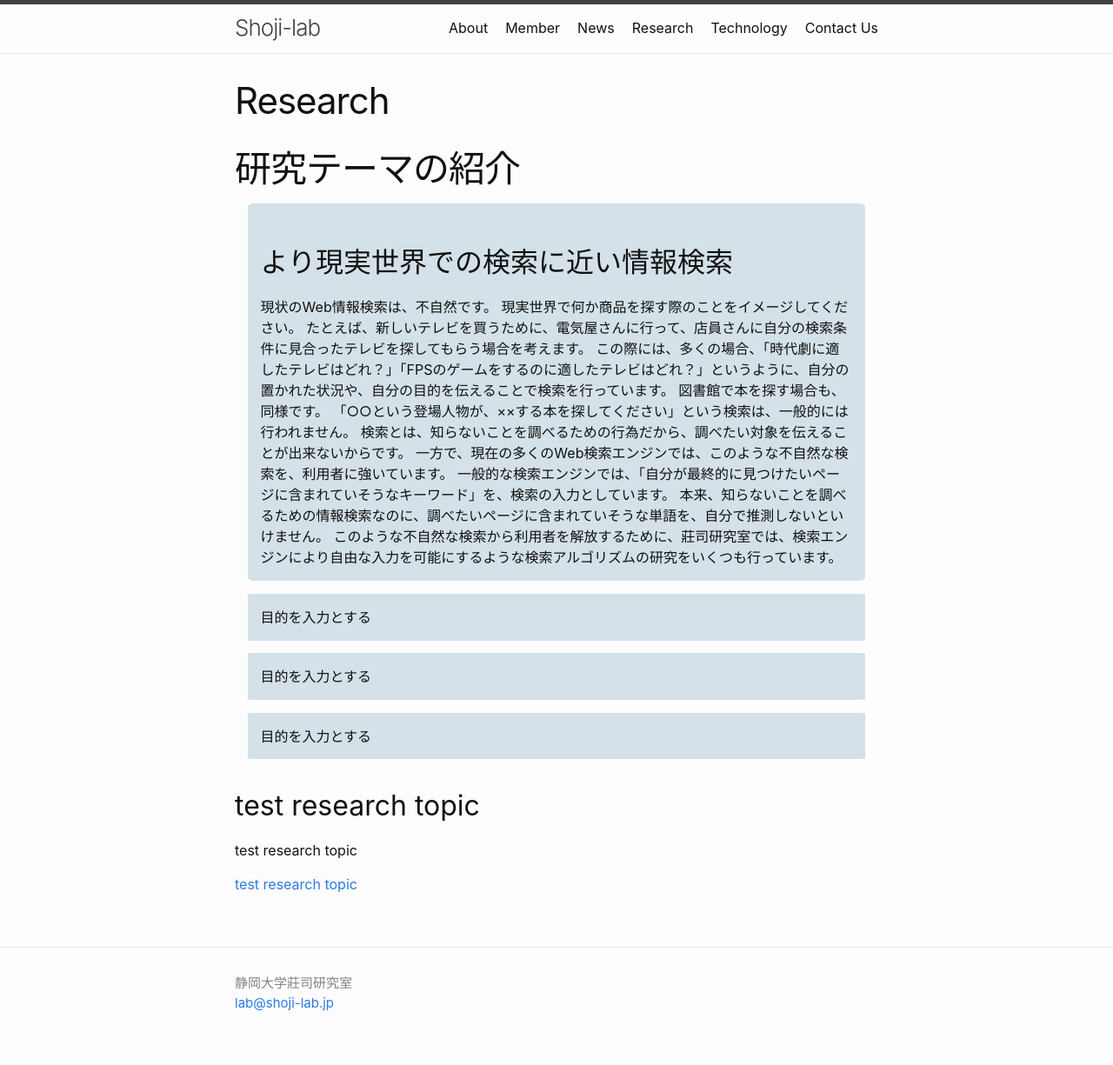
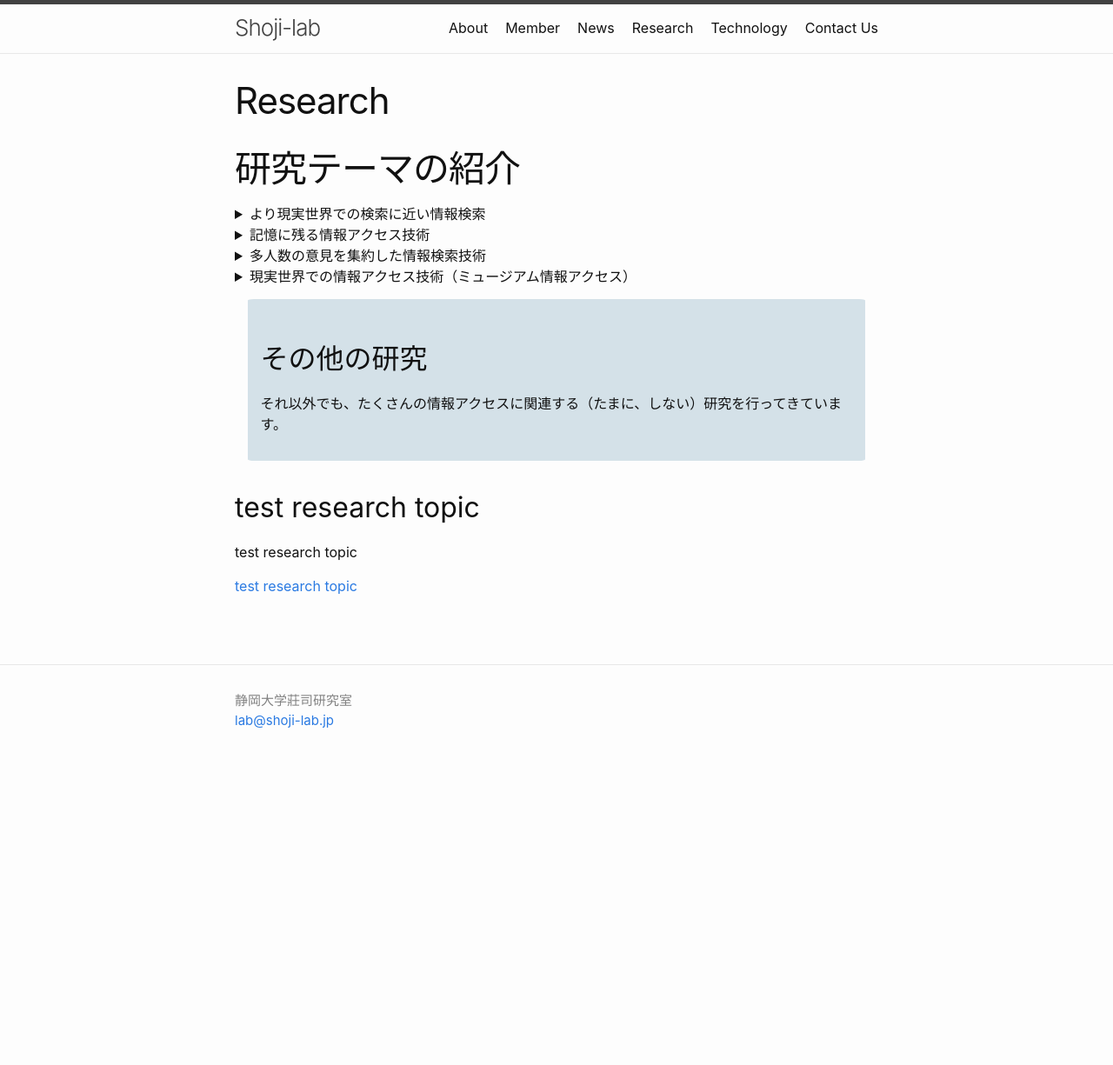
Before and after one commit to shoji-lab/shoji-lab.github.io, a Jekyll site: the page built from research.md, in a window 1280 px wide. Shown: the whole page at 87% size. Built offline with Jekyll 4.4.1, drawn with Linux system fonts in a browser that asks for light colours; after the commit the page ends 900 px from its top, so only the background shows below that; some of the changed lines change nothing that is shown.

Commit message:
add research.md content

```diff
--- a/research.md
+++ b/research.md
@@ -11,43 +11,114 @@
         padding: 2%;
         margin: 2%;
     }
+
+    summary {
+        cursor: pointer;
+    }
+
+    summary::-webkit-details-marker {
+        display: none;
+    }
+
 </style>
 
 <h1>研究テーマの紹介</h1>
 
+<details>
+<summary>より現実世界での検索に近い情報検索</summary>
 <div class=topic>
-    <h2>より現実世界での検索に近い情報検索</h2>
+<p><strong>現状のWeb情報検索は、不自然です。</strong></p>
 
-    現状のWeb情報検索は、不自然です。
+<p>現実世界で何か商品を探す際のことをイメージしてください。
+たとえば、新しいテレビを買うために、電気屋さんに行って、店員さんに自分の検索条件に見合ったテレビを探してもらう場合を考えます。
+この際には、多くの場合、「時代劇に適したテレビはどれ？」、「FPSのゲームに最適なテレビはどれ？」というように、自分の置かれた状況や、自分の目的を伝えることで検索を行っています。
+図書館で本を探す場合も、同様です。
+「○○という登場人物が、××する本を探してください」という検索は、一般的には行われません。
+検索とは、知らないことを調べるための行為だから、調べたい対象を伝えることが出来ないからです。</p>
 
-    現実世界で何か商品を探す際のことをイメージしてください。
-    たとえば、新しいテレビを買うために、電気屋さんに行って、店員さんに自分の検索条件に見合ったテレビを探してもらう場合を考えます。
-    この際には、多くの場合、「時代劇に適したテレビはどれ？」「FPSのゲームをするのに適したテレビはどれ？」というように、自分の置かれた状況や、自分の目的を伝えることで検索を行っています。
-    図書館で本を探す場合も、同様です。
-    「○○という登場人物が、××する本を探してください」という検索は、一般的には行われません。
-    検索とは、知らないことを調べるための行為だから、調べたい対象を伝えることが出来ないからです。
+<p>一方で、現在の多くのWeb検索エンジンでは、このような不自然な検索を、利用者に強いています。
+一般的な検索エンジンでは、「自分が最終的に見つけたいページに含まれていそうなキーワード」を、検索の入力としています。
+本来、知らないことを調べるための情報検索なのに、調べたいページに含まれていそうな単語を、自分で推測しないといけません。</p>
 
-    一方で、現在の多くのWeb検索エンジンでは、このような不自然な検索を、利用者に強いています。
-    一般的な検索エンジンでは、「自分が最終的に見つけたいページに含まれていそうなキーワード」を、検索の入力としています。
-    本来、知らないことを調べるための情報検索なのに、調べたいページに含まれていそうな単語を、自分で推測しないといけません。
+<p>このような不自然な検索から利用者を解放するために、莊司研究室では、検索エンジンにより自由な入力を可能にするような検索アルゴリズムの研究をいくつも行っています。</p>
+</div>
+</details>
 
-    このような不自然な検索から利用者を解放するために、莊司研究室では、検索エンジンにより自由な入力を可能にするような検索アルゴリズムの研究をいくつも行っています。
+<details>
+<summary>記憶に残る情報アクセス技術</summary>
+<div class=topic>
+<p>
+現代人は、1日に4時間近くをWebの閲覧に充てているという調査報告があります。
+これは、テレビや雑誌、書籍などよりも長く、現代人が一番長時間接しているメディアはWebであるということができます。
+</p>
 
+<p>
+一方で、Webで得た情報は、記憶に残りづらいという指摘もされています。
+個人がWeb検索で入力されるクエリのうち、4割は再訪問のためのクエリだと言われています。
+これには行きつけのサイトへの再訪問だけでなく、閲覧したけれど忘れてしまった情報への「調べなおし」のための再アクセスが多く含まれています。
+</p>
+
+<p>
+データに照らし合わせなくても、直感的に、普段のWebアクセスは、長時間接している割に、何も身についていないと感じられます。
+たとえば、楽器を毎日4時間弾いていたら、1年も経ったらそれなりの腕前になります。
+映画を毎日2本見ていたら映画通ですし、毎日4時間筋トレしたら筋骨隆々になれるでしょう。
+･･･それに比べて、Web閲覧は、どうでしょうか？
+何か、身についているでしょうか？
+</p>
+
+<p>
+莊司研究室では、こうした日常的なWeb閲覧に費やした時間を、少しでも有意義なものにするため、
+Webで見た情報を記憶に残し知識に定着させるための情報アクセス技術についても研究しています。
+</p>
 </div>
+</details>
+
+<details>
+<summary>多人数の意見を集約した情報検索技術</summary>
+<div class=topic>
+<p><strong>レビューしか判断材料がないけど、レビューを全部読むのは、不可能！</strong></p>
+<p>
+近年ではインターネット上のレビュー情報から意思決定をする機会が増えています。
+たとえば観たい映画を探す場合、公式サイトにはあまり情報が載っていないので、視聴者のレビューを参考に、その映画を見るかどうかを判断します。
+また商品情報サイトでは、スペックシートを読んだところで、その実際の使い心地などは分からないので、
+結局レビューを参考にアイテムの購入を判断することが多いです。
+</p>
+<p>
+このように日常的に意思決定に使われるレビューですが、現状では、たくさんあるレビューを検索したり、要約したり、使いやすくする技術は未発達です。
+たとえば、「どんでん返しのすごい映画」を探したい場合、どうやってレビューから映画を探せばいいでしょうか･･･？
+多くの場合、レビュー中で「どんでん返し」という単語は使われず、「終盤に驚きの展開があった」、「思わず観終わった後に2週目に突入した」など、さまざまな書かれ方をします。
+また、100人が「終盤、やや驚いた」と評価している映画と、5人が「終盤の展開に、人生で一番驚いた」と評している映画だったら、どちらがより「どんでん返し」度合いの高い映画でしょうか。
+</p>
+<p>
+莊司研究室では、レビューや、投稿レシピ、ソーシャルメディアの投稿などの、「そのまま単体だと役に立たないけれど、集めると意味をもちはじめる」情報を集約して、活用できるようにする研究を進めています。
+</p>
+</div>
+</details>
+
+<details>
+<summary>現実世界での情報アクセス技術（ミュージアム情報アクセス）</summary>
+<div>
+<p>
+情報アクセスは、なにも、コンピュータやWebの中に限られた話ではありません。
+現実世界は情報に溢れており、人々は当たり前のように、日夜、情報を獲得しています。
+学校や図書館から、街の掲示板まで、ありとあらゆる場所で情報アクセスが行われています。
+</p>
+<p>
+莊司研究室では、特に情報アクセス技術による支援が重要な領域として、ミュージアムにおける情報アクセス支援の研究を行っています。
+具体的には、博物館で展示物を観賞した際に、それがより深く知識に定着し、観賞体験が有意義になるよう、情報系の技術を使ってサポートします。
+</p>
+<p>
+美術館や博物館といったミュージアムには、さまざまな人たちが訪れます。
+その中には、学校の行事で連れて来られた人や、タダ券をもらったから来たという人など、自発的な理由で訪問していない人が多く含まれます。
+そういった人たちでも、積極的にミュージアムを鑑賞できるようにして、展示物に興味を持ち、覚えて貰うためのシステムについて研究しています。
+</p>
+</div>
+</details>
 
 <div class=topic>
-    目的を入力とする
+<h2>その他の研究</h2>
+<p>それ以外でも、たくさんの情報アクセスに関連する（たまに、しない）研究を行ってきています。</p>
 </div>
-
-<div class=topic>
-    目的を入力とする
-</div>
-
-<div class=topic>
-    目的を入力とする
-</div>
-
-
 
 
 {% for item in site.researches %}
```
